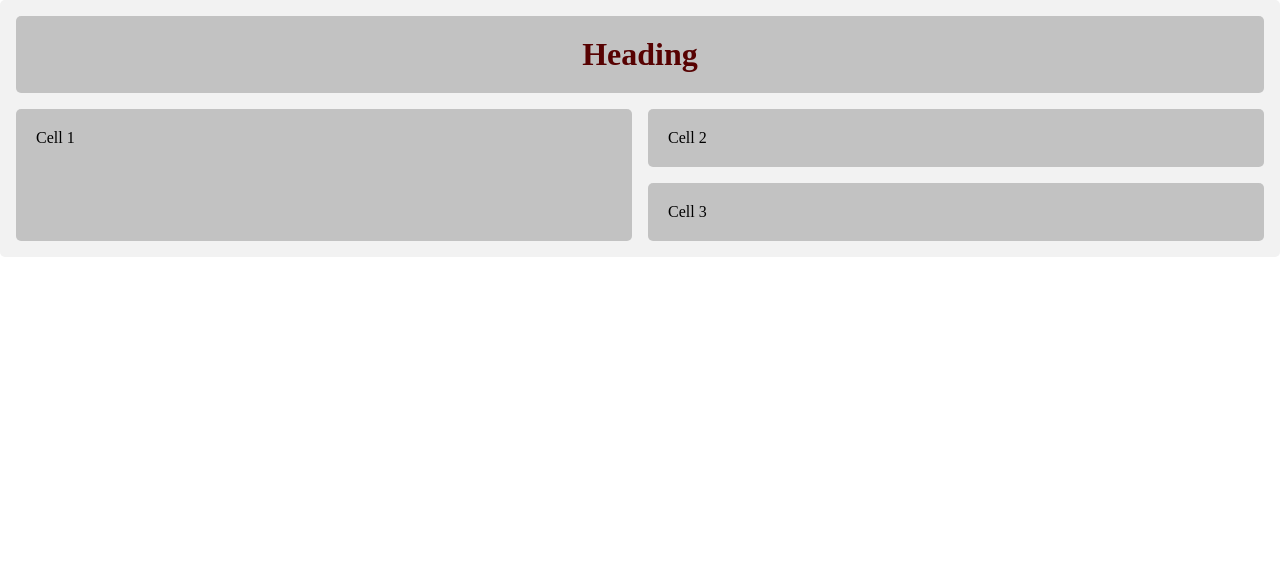
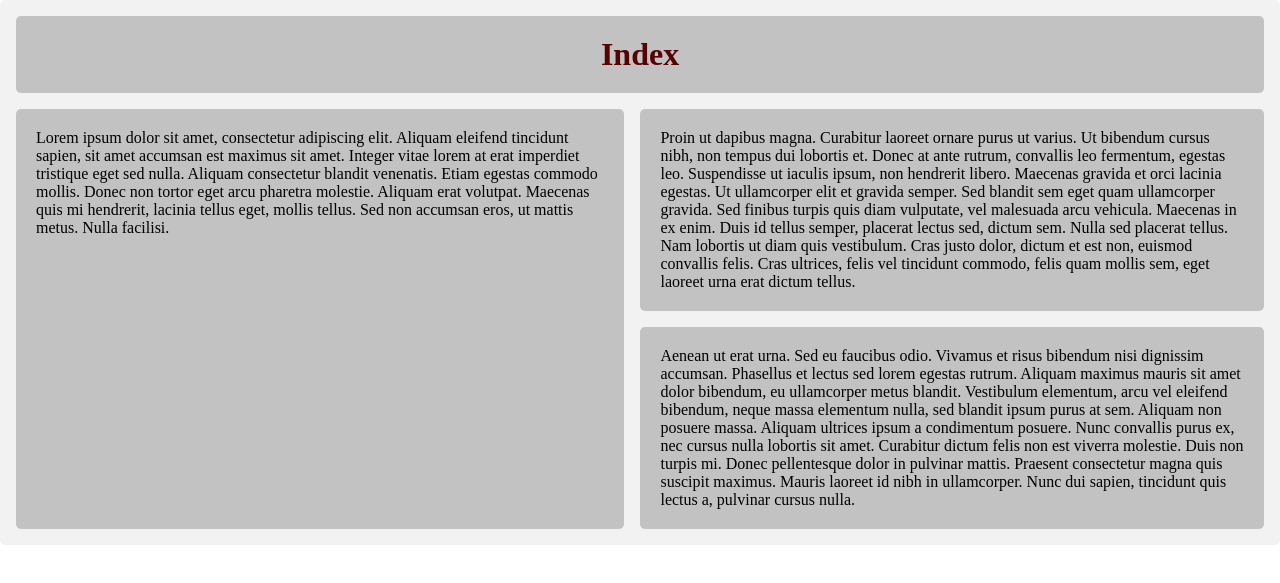
Before and after one commit to JayHarmon/Jay-Harmon-Ngunnawal-Country-Project, a plain HTML site: page index.html in a window 1280 px wide. Shown: the part 171-754 px from the top of the page. Drawn offline with Linux system fonts and the light colour scheme.

Commit message:
Updated all pages.

```diff
--- a/index.html
+++ b/index.html
@@ -23,16 +23,16 @@
 
 <div class="grid-container"><!-- Overall Layout -->
 <div class = "full-width">
-        <h1>Heading</h1>
+        <h1>Index</h1>
     </div>
     <div class="main-content">
-        Cell 1
+        Lorem ipsum dolor sit amet, consectetur adipiscing elit. Aliquam eleifend tincidunt sapien, sit amet accumsan est maximus sit amet. Integer vitae lorem at erat imperdiet tristique eget sed nulla. Aliquam consectetur blandit venenatis. Etiam egestas commodo mollis. Donec non tortor eget arcu pharetra molestie. Aliquam erat volutpat. Maecenas quis mi hendrerit, lacinia tellus eget, mollis tellus. Sed non accumsan eros, ut mattis metus. Nulla facilisi.
     </div>
     <div>
-        Cell 2
+        Proin ut dapibus magna. Curabitur laoreet ornare purus ut varius. Ut bibendum cursus nibh, non tempus dui lobortis et. Donec at ante rutrum, convallis leo fermentum, egestas leo. Suspendisse ut iaculis ipsum, non hendrerit libero. Maecenas gravida et orci lacinia egestas. Ut ullamcorper elit et gravida semper. Sed blandit sem eget quam ullamcorper gravida. Sed finibus turpis quis diam vulputate, vel malesuada arcu vehicula. Maecenas in ex enim. Duis id tellus semper, placerat lectus sed, dictum sem. Nulla sed placerat tellus. Nam lobortis ut diam quis vestibulum. Cras justo dolor, dictum et est non, euismod convallis felis. Cras ultrices, felis vel tincidunt commodo, felis quam mollis sem, eget laoreet urna erat dictum tellus.
     </div>
     <div>
-        Cell 3
+        Aenean ut erat urna. Sed eu faucibus odio. Vivamus et risus bibendum nisi dignissim accumsan. Phasellus et lectus sed lorem egestas rutrum. Aliquam maximus mauris sit amet dolor bibendum, eu ullamcorper metus blandit. Vestibulum elementum, arcu vel eleifend bibendum, neque massa elementum nulla, sed blandit ipsum purus at sem. Aliquam non posuere massa. Aliquam ultrices ipsum a condimentum posuere. Nunc convallis purus ex, nec cursus nulla lobortis sit amet. Curabitur dictum felis non est viverra molestie. Duis non turpis mi. Donec pellentesque dolor in pulvinar mattis. Praesent consectetur magna quis suscipit maximus. Mauris laoreet id nibh in ullamcorper. Nunc dui sapien, tincidunt quis lectus a, pulvinar cursus nulla.
     </div>
 </div>
 
```
Also changed, not shown: gallery.html (+1 -1 lines), history.html (+12 -2 lines), images/history.jpg (added), images/image1.jpg, images/image2.jpg, images/image3.jpg.
